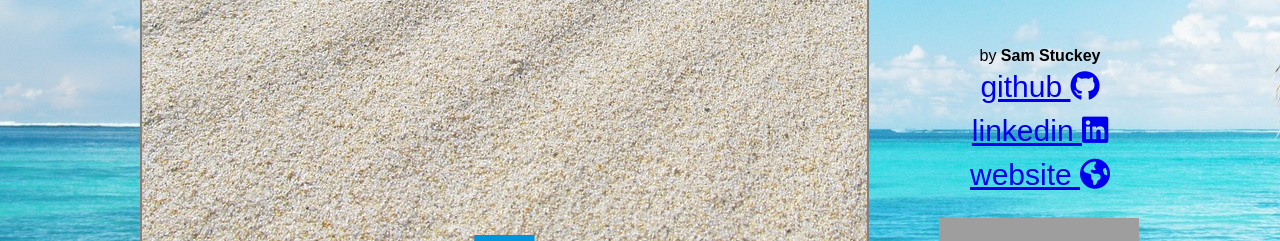
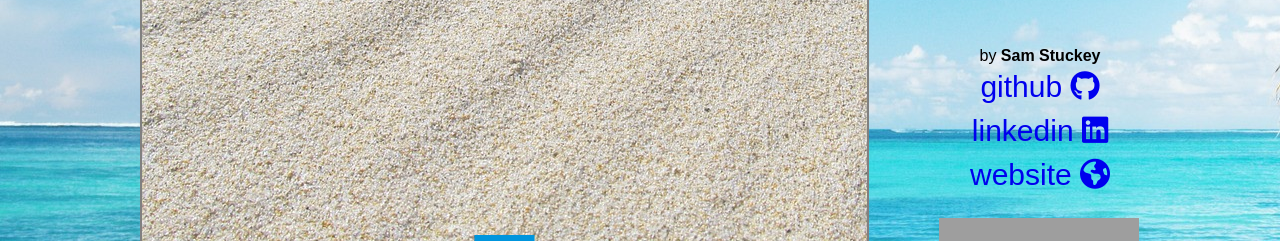
Before and after one commit to SamStuckey/Snoorp, a website: page index.html in a window 1280 px wide. Shown: the part 407-648 px from the top of the page. Drawn offline with Linux system fonts and the light colour scheme; grey boxes are pictures that could not be loaded.

Commit message:
add readme and remove underlines

```diff
--- a/master.css
+++ b/master.css
@@ -125,6 +125,6 @@ li {
 }
 
 a {
-  font-style: none;
   font-size: 30px;
+  text-decoration: none;
 }
```
Also changed, not shown: index.html (+0 -8 lines).
